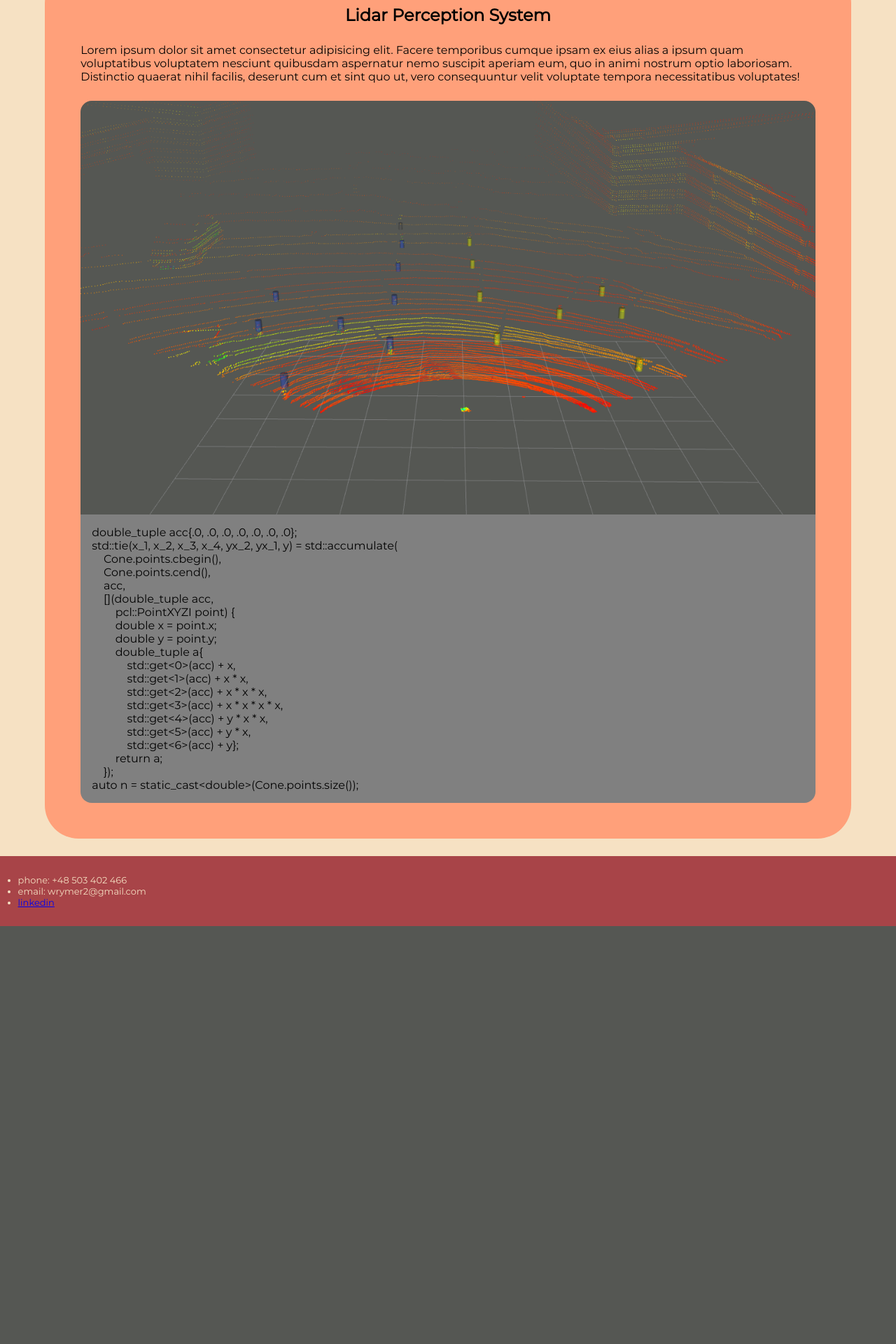
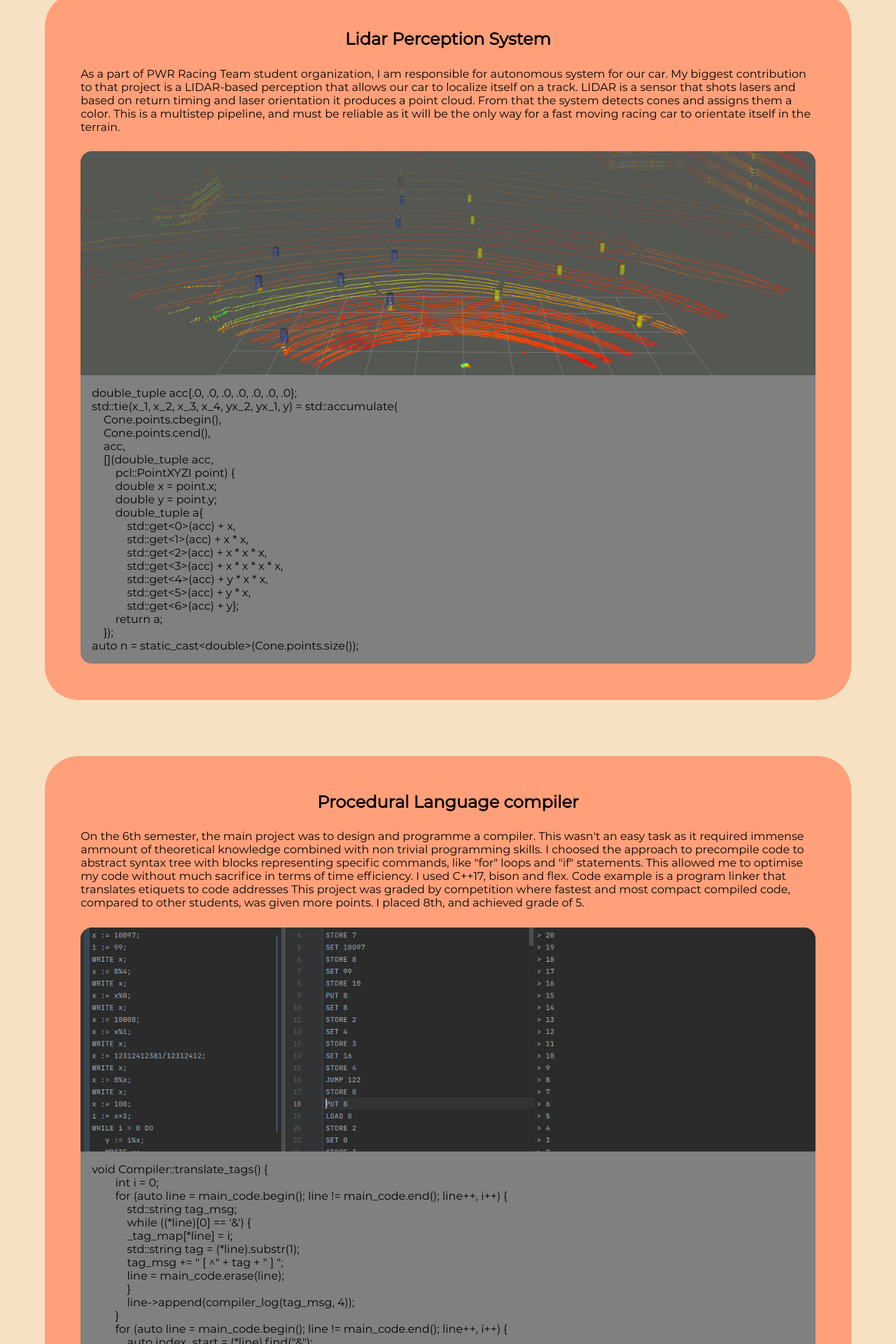
Before and after one commit to Krrer-uni/6-sem, a PHP site: page /html/projects.html in a window 1280 px wide. Shown: the part 200-2120 px from the top of the page at 70% size. Before the commit the page ends 1523 px from the top, so only its background shows below. Run offline with PHP 8.4, Linux system fonts and the light colour scheme.

Commit message:
WWW about-me, projects content

```diff
--- a/technologie_www/lab1/html/hobby.html
+++ b/technologie_www/lab1/html/hobby.html
@@ -69,7 +69,7 @@
         <ul>
         <li>phone: +48 503 402 466 </li>
         <li>email: wrymer2@gmail.com</li>
-        <li><a href="https://www.linkedin.com/in/wojciech-rymer/">linkedin</a></li>
+        <li><a href="https://www.linkedin.com/in/wojciech-rymer/" target="_blank">linkedin</a></li>
         </ul>
     </footer>
 </body>
--- a/technologie_www/lab1/html/index.html
+++ b/technologie_www/lab1/html/index.html
@@ -35,10 +35,7 @@
                 <img src="../res/zdjęcie-strona.jpg" alt="my-image">
                 <div class="about-me-text">
                     <h2 class="who-am-i-caption">Who am I?</h2>
-                    <p>Lorem ipsum dolor sit amet consectetur adipisicing elit. Facere temporibus cumque ipsam ex eius
-                        alias a ipsum quam voluptatibus voluptatem nesciunt quibusdam aspernatur nemo suscipit aperiam
-                        eum, quo in animi nostrum optio laboriosam. Distinctio quaerat nihil facilis, deserunt cum et
-                        sint quo ut, vero consequuntur velit voluptate tempora necessitatibus voluptates!
+                    <p>Hi!, I am a 3rd year student of algorithmic computer science at Wrocław University of Technology. I come from Ostrów Wielkopolski and moved to my town of study this year. In free time I work on autonomous electric car as software developer, my niche there is perception and sensor fusion. I can't live without doing some kind of sport activity, mostly climbing, running or weightlifting. Traveling is also a huge part of my life and I always try capture best moment in photographs.  More info in tabs!
                     </p>
                 </div>
             </section>
--- a/technologie_www/lab1/html/projects.html
+++ b/technologie_www/lab1/html/projects.html
@@ -35,11 +35,7 @@
                 <h2 class="project-name">Lidar Perception System</h2>
 
                 <div class="project-desc">
-
-                    <p>Lorem ipsum dolor sit amet consectetur adipisicing elit. Facere temporibus cumque ipsam ex eius
-                        alias a ipsum quam voluptatibus voluptatem nesciunt quibusdam aspernatur nemo suscipit aperiam
-                        eum, quo in animi nostrum optio laboriosam. Distinctio quaerat nihil facilis, deserunt cum et
-                        sint quo ut, vero consequuntur velit voluptate tempora necessitatibus voluptates!
+                    <p>As a part of PWR Racing Team student organization, I am responsible for autonomous system for our car. My biggest contribution to that project is a LIDAR-based perception that allows our car to localize itself on a track. LIDAR is a sensor that shots lasers and based on return timing and laser orientation it produces a point cloud. From that the system detects cones and assigns them a color. This is a multistep pipeline, and must be reliable as it will be the only way for a fast moving racing car to orientate itself in the terrain.
                     </p>
                 </div>
                 <img src="../res/lidar.png" alt="my-image">
@@ -67,6 +63,74 @@ auto n = static_cast&lt;double&gt;(Cone.points.size());</code></pre>
                     <script src="prism.js"></script>
                 </div>
             </li>
+            <li class="project">
+                <h2 class="project-name">Procedural Language compiler</h2>
+
+                <div class="project-desc">
+                    <p>On the 6th semester, the main project was to design and programme a compiler. This wasn't an easy task as it required immense ammount of theoretical knowledge combined with non trivial programming skills. I choosed the approach to precompile code to abstract syntax tree with blocks representing specific commands, like "for" loops and "if" statements. This allowed me to optimise my code without much sacrifice in terms of time efficiency. I used C++17, bison and flex. Code example is a program linker that translates etiquets to code addresses This project was graded by competition where fastest and most compact compiled code, compared to other students, was given more points. I placed 8th, and achieved grade of 5.
+                    </p>
+                </div>
+                <img src="../res/kompilator.png" alt="my-image">
+                <div class="code-snippet">
+                    <pre><code class="language-javascript">void Compiler::translate_tags() {
+        int i = 0;
+        for (auto line = main_code.begin(); line != main_code.end(); line++, i++) {
+            std::string tag_msg;
+            while ((*line)[0] == '&') {
+            _tag_map[*line] = i;
+            std::string tag = (*line).substr(1);
+            tag_msg += " [ ^" + tag + " ] ";
+            line = main_code.erase(line);
+            }
+            line->append(compiler_log(tag_msg, 4));
+        }
+        for (auto line = main_code.begin(); line != main_code.end(); line++, i++) {
+            auto index_start = (*line).find("&");
+            if (index_start != std::string::npos) {
+            auto line_from_tag = (*line).substr(index_start);
+            auto tag = line_from_tag.substr(0, line_from_tag.find(" "));
+            auto tag_line = _tag_map[tag];
+            line->erase(index_start);
+            line->append(std::to_string(tag_line) + compiler_log(" [ JUMP ^" + tag.substr(1) + " ] ", 4));
+            }
+        }
+    }</code></pre>
+                    <script src="prism.js"></script>
+                </div>
+            </li>
+            <li class="project">
+                <h2 class="project-name">N-body simulation</h2>
+
+                <div class="project-desc">
+                    <p>As a summer project I decided to build a n-body simulation. This is a computational heavy task that simulates behaviour of bodies under gravity field induced by themselves. For rendering I used sdl library that is commonly used for game developement. To speed up the computations, I implemented quad trees that limited ammount of objects that i had to compute relations for. This limited computational complexity to O(nlog(n)) from O(n^2).
+                    </p>
+                </div>
+                <img src="../res/gravity_ss.png" alt="my-image">
+                <div class="code-snippet">
+    <pre><code class="language-javascript">class quadTree{
+        public:
+        Node* root;
+        std::vector<Planet*> &source;
+        int threshold;
+        int treeMaxX,treeMinX,treeMaxY,treeMinY;
+        quadTree();
+        quadTree(int maxX, int minX, int maxY, int minY, std::vector<Planet*> *source_vec);
+        void makeTree(int threshold);
+        void cleanup();
+        void delete_elem();
+
+        void updateTree();
+        void updateNode(Node* node);
+
+        bool contains(Node* node, int index);
+
+        private:
+        void insert(Node* node, int index);
+        void divide_node(Node* node);
+    };</code></pre>
+                    <script src="prism.js"></script>
+                </div>
+            </li>
         </ul>
     </main>
     <footer>
--- a/technologie_www/lab1/style.css
+++ b/technologie_www/lab1/style.css
@@ -127,6 +127,7 @@ img {
 .project > img {
   height: auto;
   width: auto;
+  max-height: 40vh;
   border-radius: 1rem 1rem 0rem 0rem;
 }
 
@@ -251,18 +252,26 @@ footer{
   color: #F6E1C3;
 }
 
+footer > a{
+
+}
+
 
 
 @media screen and (min-width: 700px) {
-  header, .nav-links{
+  header, .nav-links, .about-me, .photo-list, ul > .hobby{
     flex-direction: row;
   }
-
+  ul > .hobby:nth-child(2n){
+    flex-direction: row-reverse;
+  }
   .logo-containter{
     font-size: larger;
-    margin: auto;
-    padding: auto;
-    flex: 5;
+    flex: 1;
+  }
+
+  nav{
+    flex: 1;
   }
 
   .nav-links > li{
@@ -274,11 +283,6 @@ footer{
     font-size: 1.2rem;
   }
 
-  .about-me {
-    flex-direction: row;
-  }
-
-
   .about-me > p{
     padding: 4vw;
   }
@@ -289,13 +293,14 @@ footer{
     object-fit: cover;
   }
 
+  .hobby > img{
+    width: 40vw;
+  }
+
   .about-me-text > p{
     padding: 1vw;
   }
 
-  .photo-list{
-    flex-direction: row;
-  }
 
   .photo-list > li > img{
       width: 30vw;
@@ -305,7 +310,6 @@ footer{
   .photo-list > li > img:hover{
     transform: scale(1.5);
   }
-
 }
 
 
```
Also changed, not shown: technologie_www/lab1/res/gravity_ss.png (added), technologie_www/lab1/res/kompilator.png (added), 1 other file.
